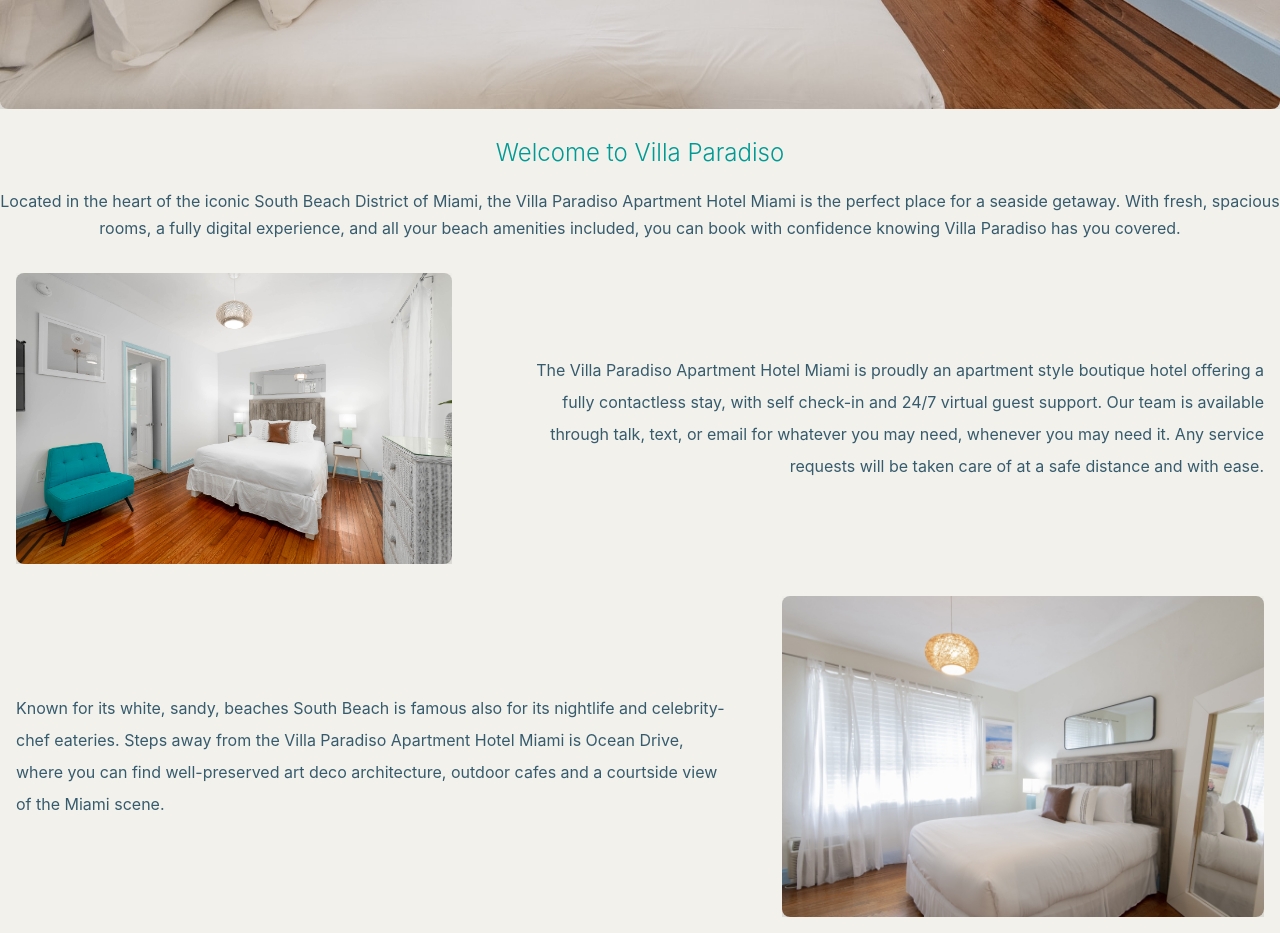
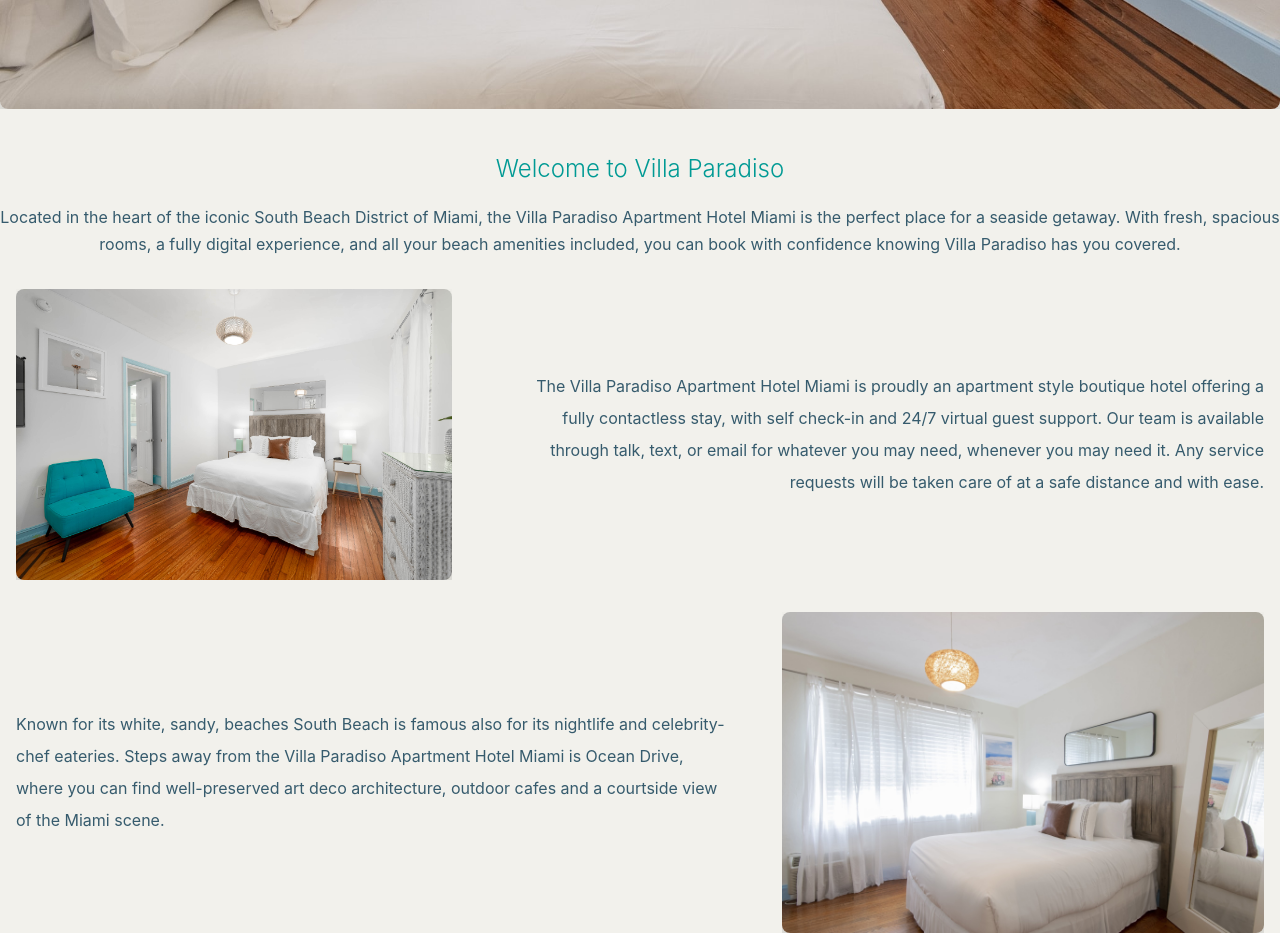
Before and after one commit to dmartss/villa-paradiso-hotels, a Next.js app: page / in a window 1280 px wide. Shown: the part 900-1833 px from the top of the page. Built offline with nearby package versions, Linux system fonts and the light colour scheme; no server answers; a web font is replaced by a local one.

Commit message:
more margin on home section header

```diff
--- a/components/section/section-header.js
+++ b/components/section/section-header.js
@@ -3,7 +3,10 @@ import styles from './section.module.css'
 
 export default function SectionHeader({ id, title, description }) {
   return (
-    <div className={cn(styles['section-header'], 'tc')} id={id}>
+    <div
+      className={cn('tc', styles['section-header'], { [styles.home]: id === 'welcome' })}
+      id={id}
+    >
       <h2 className="fp fw3">{title}</h2>
       {description && <p className="f-reset fs fw4">{description}</p>}
     </div>
--- a/components/section/section.module.css
+++ b/components/section/section.module.css
@@ -1,5 +1,9 @@
 .section-header {
   margin: var(--gap) 0 var(--gap);
+}
+
+.section-header.home {
+  margin: var(--gap-double) 0 var(--gap);
 }
 
 .main {
```
